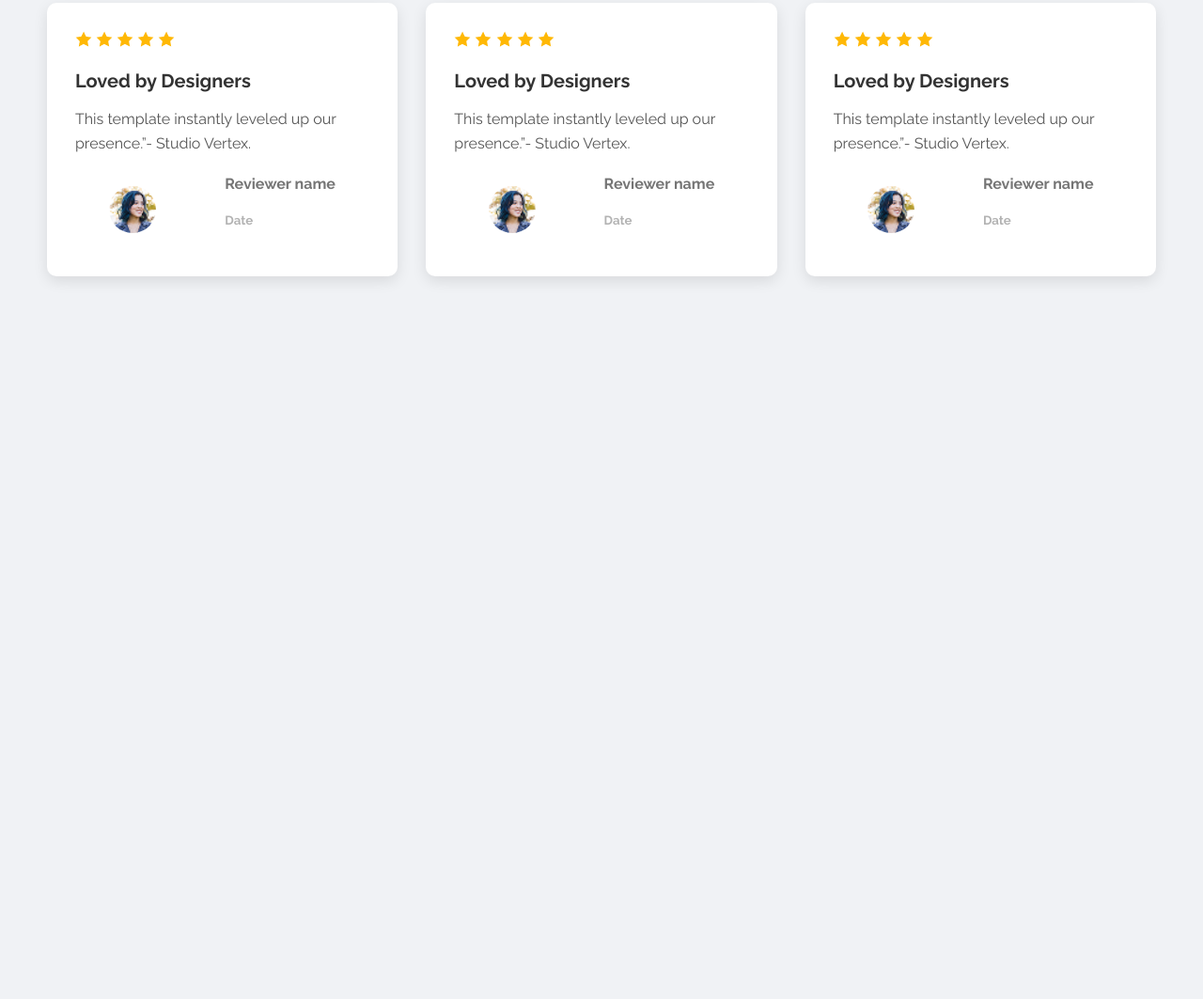
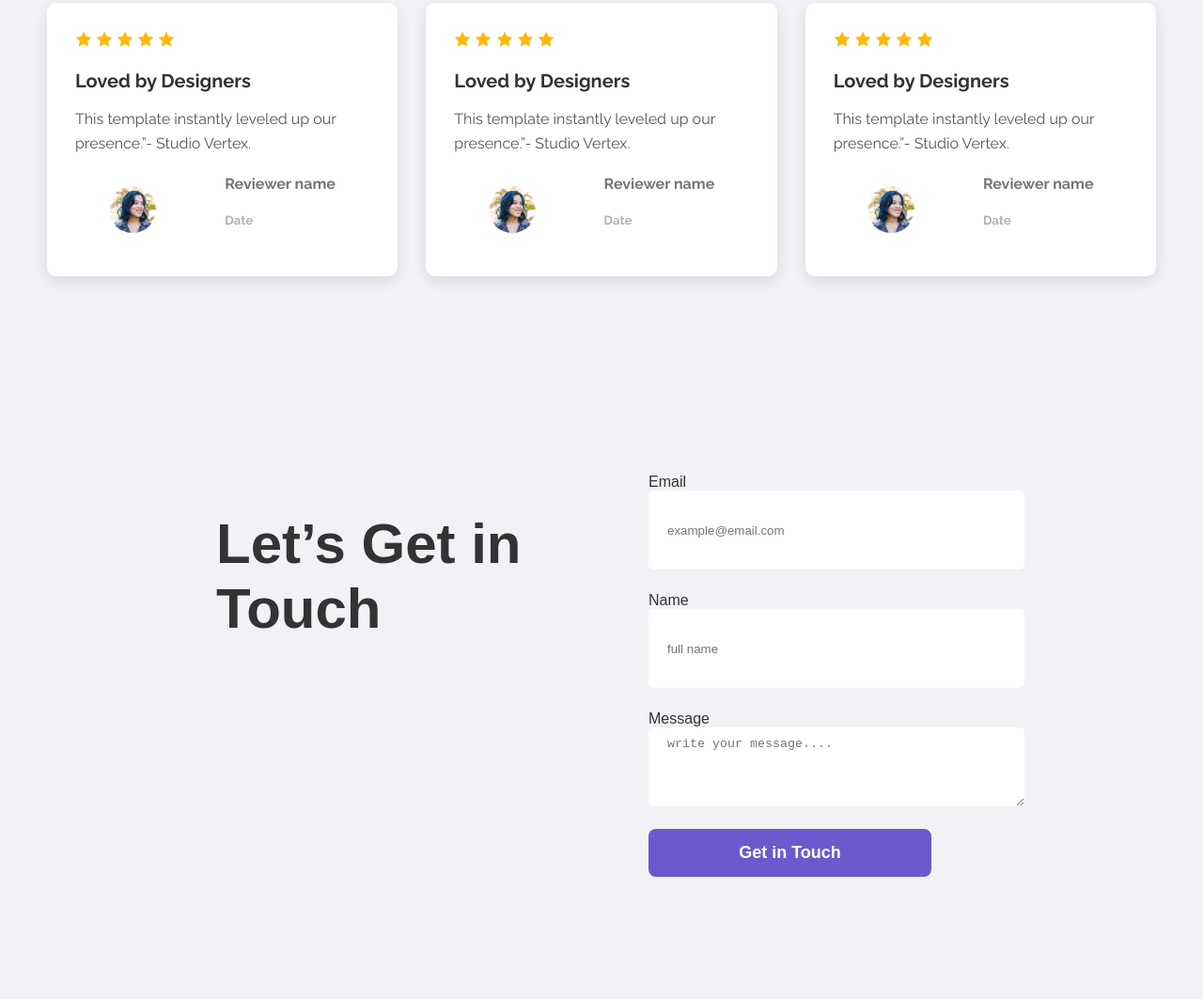
Before and after one commit to mokarrom2023/Assignment-001, a plain HTML site: page index.html in a window 1280 px wide. Shown: the part 1657-2720 px from the top of the page at 94% size. Before the commit the page ends 2031 px from the top, so only its background shows below. Drawn offline with Linux system fonts and the light colour scheme.

Commit message:
added a lets get in touch section

```diff
--- a/index.html
+++ b/index.html
@@ -125,6 +125,23 @@
 
 
     </main>
+      <!-- Let’s Get In Touch Section -->
+    <footer class="secondary-bg">
+        <div class="footer-column">
+            <h1 class="section-title">Let’s Get in <br> Touch</h1>
+        </div>
+        <div class="footer-column">
+            <form action="">
+                <label for="Email">Email</label>
+                <input type="email" name="" id="" placeholder="example@email.com">
+                <label for="Name">Name</label>
+                <input type="text" name="" id="" placeholder="full name">
+                <Label>Message</Label>
+                <textarea name="" id="" cols="30" rows="10" placeholder="write your message...."></textarea>
+                <input class="primary-button button1 text" type="Get in Touch" value="Get in Touch">
+            </form>
+        </div>
+    </footer>
 </body>
 
 </html>
--- a/style.css
+++ b/style.css
@@ -231,3 +231,42 @@ body {
     height: 50px;
     object-fit: cover;
 }
+/* Let’s Get In Touch Section */
+.secondary-bg {
+    display: flex;
+}
+
+footer {
+    padding: 130px 230px;
+    display: flex;
+    gap: 100px;
+}
+
+.footer-column {
+    width: 50%;
+}
+
+footer input[type="email"],
+footer input[type="text"],
+footer textarea {
+
+    height: 64px;
+    border-radius: 5px;
+    background-color: white;
+    display: block;
+    width: 100%;
+    padding: 10px 20px;
+    margin-bottom: 24px;
+    border: none;
+
+
+}
+
+.text {
+    text-align: center;
+}
+
+.section-title {
+    font-size: 60px;
+    font-weight: bold;
+}
```
